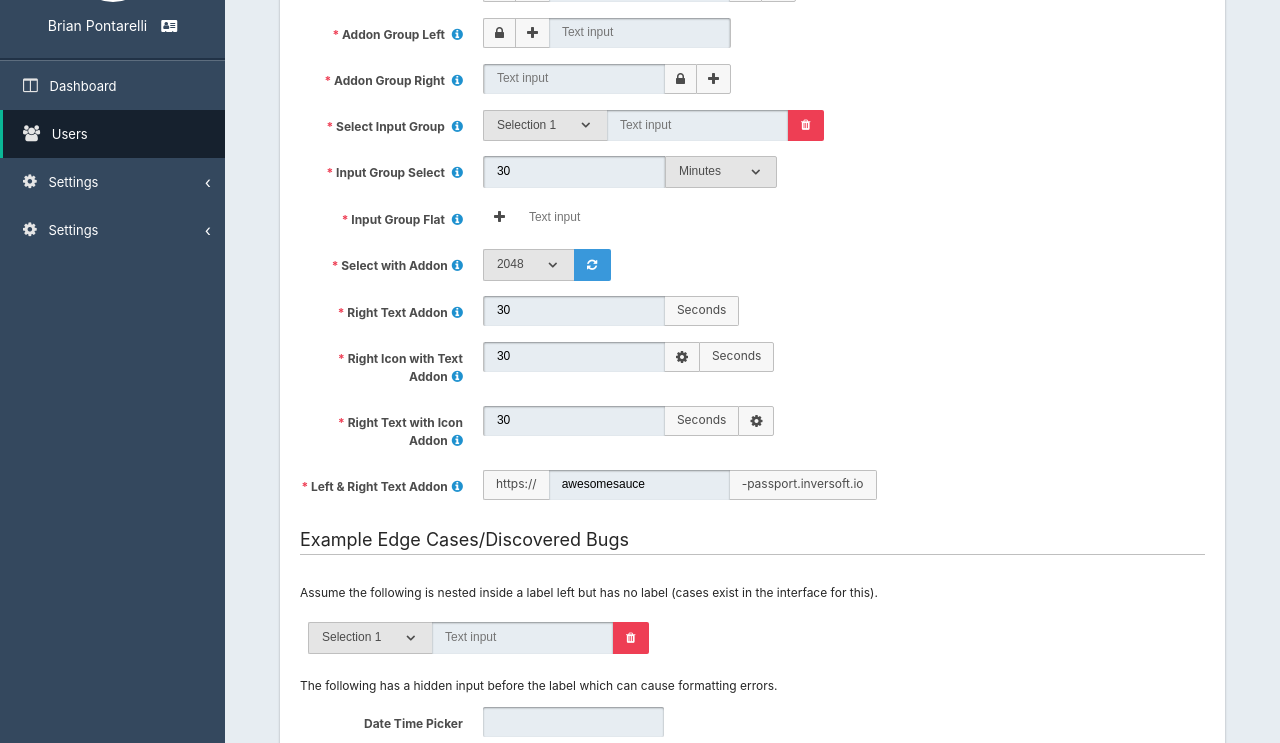
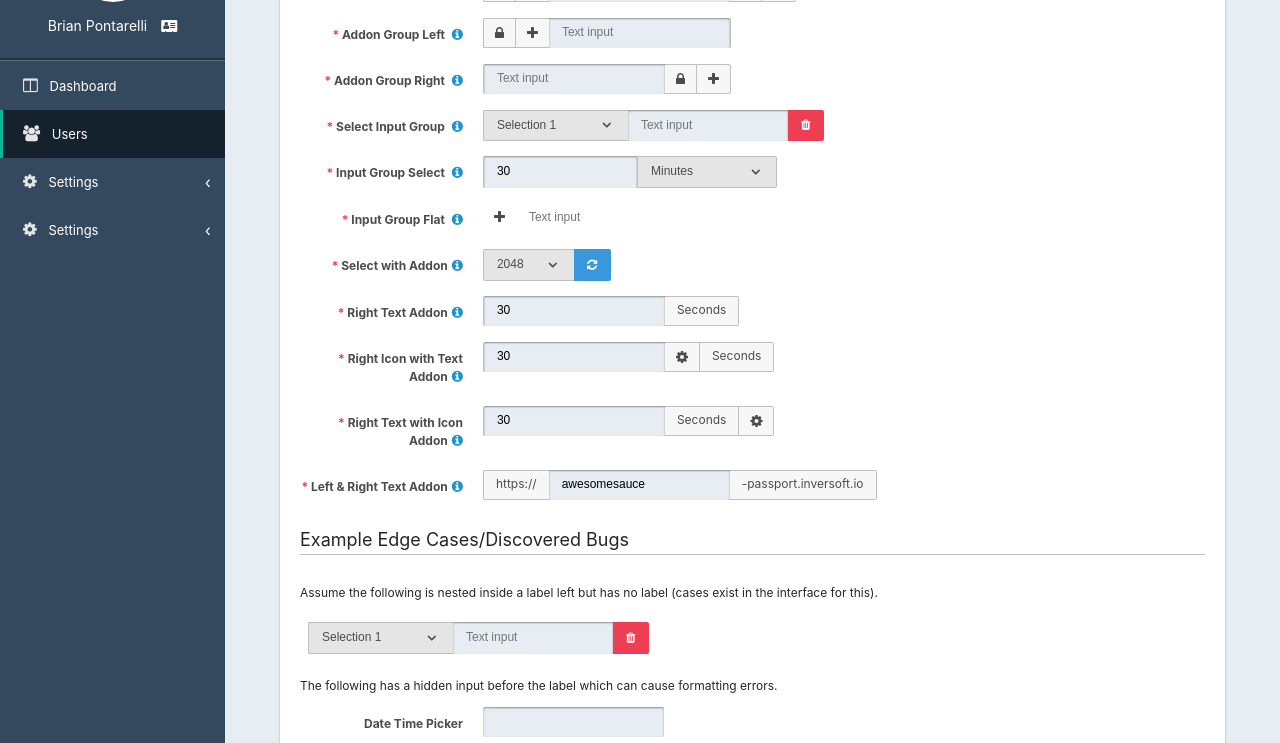
Before and after one commit to FusionAuth/fusionauth-style, a Jekyll site: the page built from index.md, in a window 1280 px wide and 1400 px high, scrolled down 2560 px. Shown: the part 150-893 px from the top of the window. Built offline with Jekyll 4.4.1, drawn with Linux system fonts in a browser that asks for light colours.

Commit message:
Mobile fixes

```diff
--- a/_sass/forms.scss
+++ b/_sass/forms.scss
@@ -252,6 +252,10 @@
     }
   }
 
+  input {
+    width: 100%;
+  }
+
   > input, > label.select {
     flex: 0 1 100%;
   }
@@ -312,6 +316,7 @@
     flex: 0 0 auto;
 
     &.text {
+      font-size: 16px;
       padding: 7px 12px;
     }
 
@@ -339,6 +344,7 @@
       }
 
       &.text {
+        font-size: 12px;
         padding: 4px 12px;
       }
     }
```
